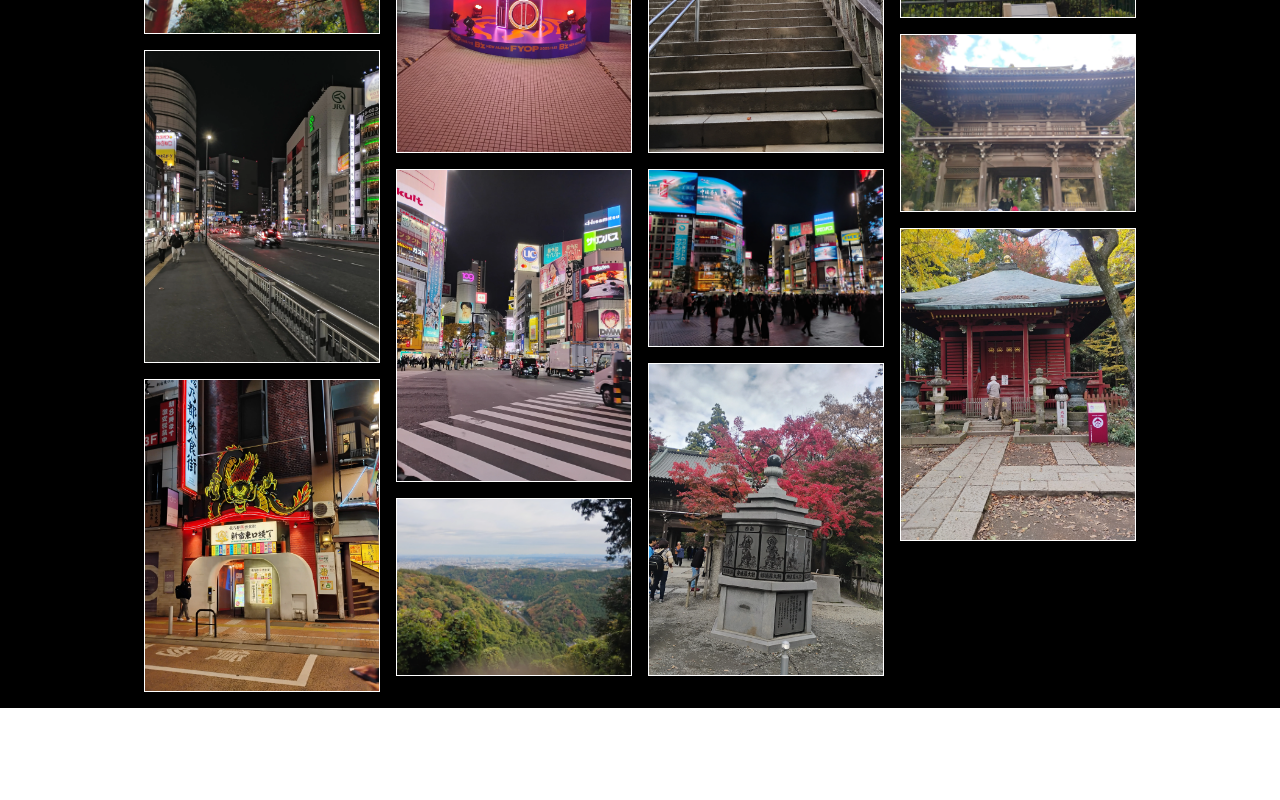
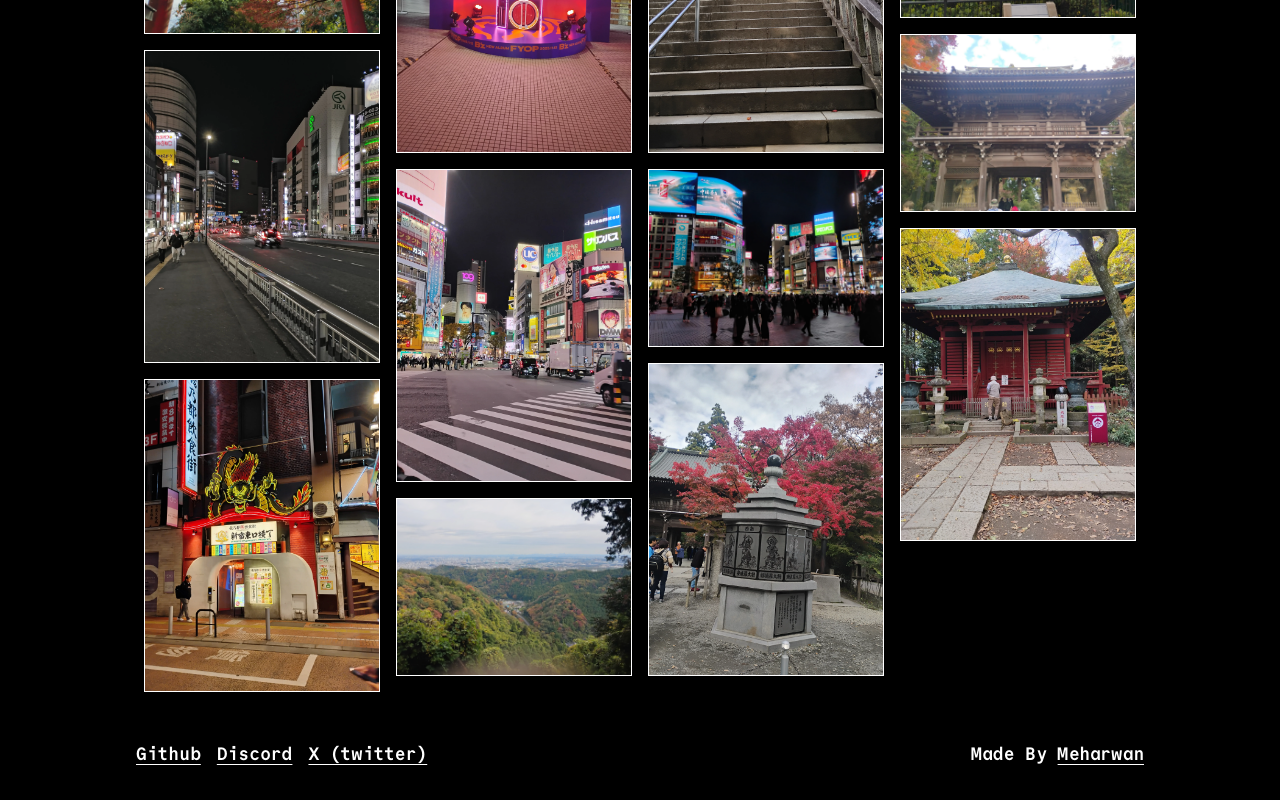
Before and after one commit to ThePikachuDev/site, a React (Vite) app: page / in a window 1280 px wide. Shown: the part 3233-4033 px from the top of the page. Before the commit the page ends 3941 px from the top, so only its background shows below. Built offline with nearby package versions, Linux system fonts and the light colour scheme.

Commit message:
feat: added a footer

```diff
--- a/src/App.tsx
+++ b/src/App.tsx
@@ -3,6 +3,7 @@ import HomePage from './Components/HomePage.tsx'
 import SkillsPage from "./Components/SkillsPage.tsx"
 import ProjectsPage from "./Components/ProjectsPage.tsx"
 import { Gallery } from "./Components/Gallery.tsx"
+import Footer from "./Components/Footer.tsx"
 // import { useEffect, useRef, useState } from 'react'
 // import { animate, motion } from "motion/react"
 
@@ -82,6 +83,7 @@ function App() {
             <SkillsPage></SkillsPage>
             <ProjectsPage></ProjectsPage>
             <Gallery></Gallery>
+            <Footer></Footer>
         </main>
     )
 }
--- a/src/Components/Footer.tsx
+++ b/src/Components/Footer.tsx
@@ -1,6 +1,54 @@
 const Footer = () => {
     return (
-        <div></div>
+        <div className="w-screen h-fit bg-black">
+            <div className="lg:max-w-[80%] mx-auto">
+                <footer className="flex justify-between p-2 py-8">
+                    <ul className="flex items-center gap-4 text-sm md:text-md xl:text-lg 2xl:text-2xl underline-offset-4 underline">
+
+                        <li>
+
+                            <a
+                                target="_blank" rel="noopener noreferrer"
+                                href="https://github.com/ThePikachuDev"
+                            >
+                                Github
+                            </a>
+
+
+                        </li>
+
+                        <li>
+
+
+                            <a
+                                target="_blank" rel="noopener noreferrer"
+                                href="https://discordapp.com/users/1237395043669639233"
+                            >
+                                Discord
+                            </a>
+
+                        </li>
+
+                        <li>
+                            <a
+                                target="_blank" rel="noopener noreferrer"
+                                href="https://x.com/ThePikachuDev"
+                            >
+                                X (twitter)
+                            </a>
+                        </li>
+                    </ul>
+
+
+                    <h1 className="text-sm md:text-md xl:text-lg 2xl:text-2xl ">Made By {" "}
+
+                        <a className="underline underline-offset-4 " href="https://github.com/ThePikachuDev">Meharwan</a>
+
+                    </h1>
+
+                </footer>
+            </div>
+        </div>
     )
 }
 
```
